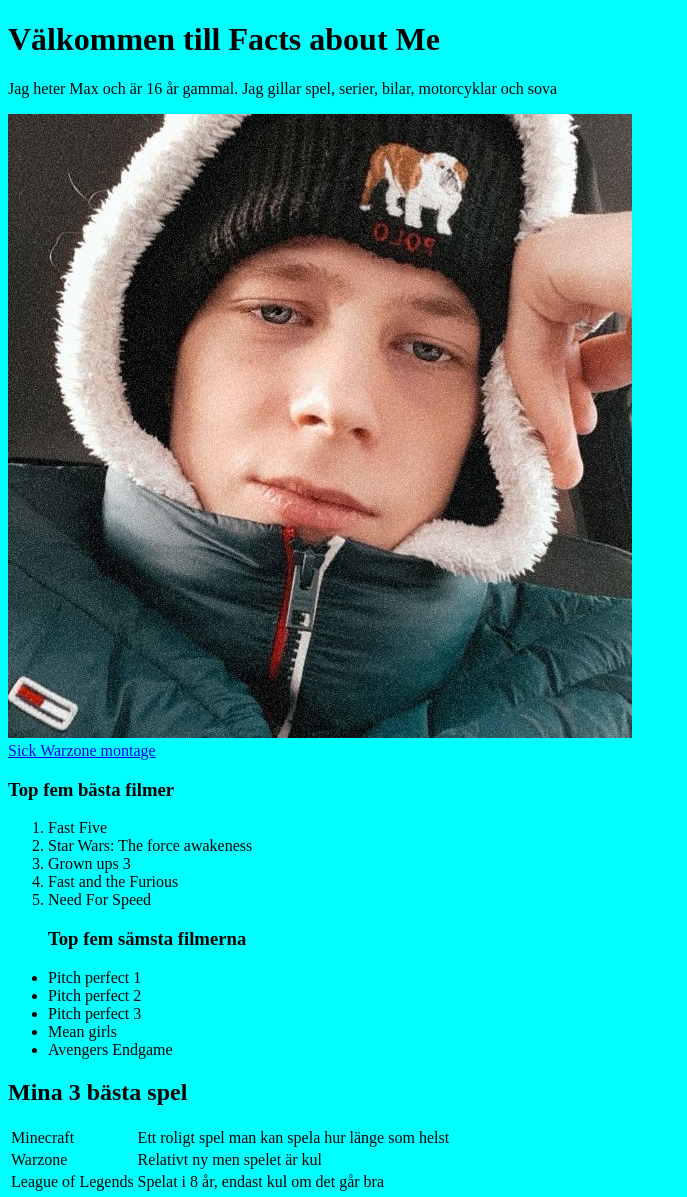
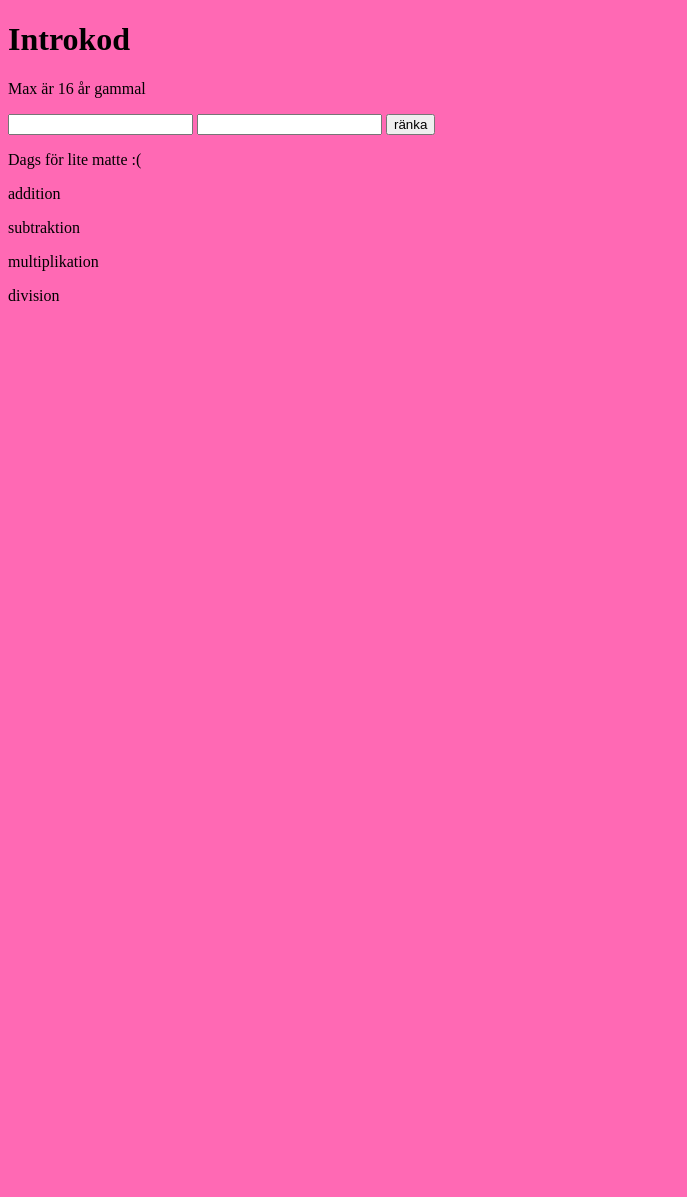
Before and after one commit to Kaktusgobrr/Max.Magnusson.IT.19.A, a plain HTML site: page Programering 1/introkodning/index.html in a window 1280 px wide. Shown: the whole page, without its empty margins (0-687 px from the left). After the commit the page ends 800 px from the top, so only its background shows below. Drawn offline with Linux system fonts and the light colour scheme.

Commit message:
miniräknare v1

```diff
--- a/Programering 1/introkodning/index.html
+++ b/Programering 1/introkodning/index.html
@@ -5,57 +5,22 @@
     <meta name="viewport" content="width=device-width, initial-scale=1.0">
     <title>Document</title>
     <script defer src="index.js"></script>
+    <script defer src ="index.js"></script>
 </head>
-<body style="background-color:aqua;"> <!--Snyggt ellerhur!-->
+<body style="background-color:hotpink;"> <!--Snyggt ellerhur!-->
     <div>
-        <h1>Välkommen till Facts about Me</h1>
+        <h1>Introkod</h1>
 
         <p id="text">Denna text ska vi ändra i Javascript</p> <!--Den blev faktiskt ändrad-->
     </div>
 
-    <img src="cv bild.jpg">
-<div>
+    <input type="text" id = "number1"/>
+    <input type="text" id = "number2"/>
+    <input type="submit" id="knapp" value="ränka"/>
 
-<a href="https://www.youtube.com/watch?v=dQw4w9WgXcQ" targets="_blank">Sick Warzone montage</a>
-</div>
-<!--Tryck på denna länk vetja-->
-
-
-<h3>Top fem bästa filmer</h3>
-<ol>
-    <li>Fast Five</li>
-    <li>Star Wars: The force awakeness</li>
-    <li>Grown ups 3</li>
-    <li>Fast and the Furious</li>
-    <li>Need For Speed</li>
-    <!--Fan va bra filmer-->
-</ol>
-<ul>
-<h3>Top fem sämsta filmerna</h3>
-    <li>Pitch perfect 1</li>
-    <li>Pitch perfect 2</li>
-    <li>Pitch perfect 3</li>
-    <li>Mean girls</li>
-    <li>Avengers Endgame</li>
-</ul>
-
-<h2>Mina 3 bästa spel</h2>
-<table>
-    <tbody>
-        <tr>
-            <td>Minecraft</td>
-            <td>Ett roligt spel man kan spela hur länge som helst</td>
-        </tr>
-        <tr>
-            <td>Warzone</td>
-            <td>Relativt ny men spelet är kul</td>
-        </tr>
-        <tr>
-            <td>League of Legends</td>
-            <td>Spelat i 8 år, endast kul om det går bra</td>
-        </tr>
-    </tbody>
-</table>
-<!--Jag håller med-->
-</body>
-</html>
+<p>Dags för lite matte :(</p>
+<p id="addition"></p>
+<p id="subtraktion"></p>
+<p id="multiplikation"></p>
+<p id="multiplikation"></p>
+<p id="division"></p>
--- a/Programering 1/introkodning/index.js
+++ b/Programering 1/introkodning/index.js
@@ -1,5 +1,3 @@
-
-
 let name = "Max"
 //bröh monento
 let age = 16
@@ -15,4 +13,32 @@ if (age >=18){
 } else {
 } console.log("Linus är jätte fin")
 let text= document. querySelector("#text")
-text.innerText = `Jag heter ${name} och är ${age} år gammal. Jag gillar spel, serier, bilar, motorcyklar och sova`
+text.innerText = `${name} är ${age} år gammal`
+
+let mult = document.querySelector("#multiplikation")
+let div = document.querySelector("#division")
+let add = document.querySelector("#addition")
+let sub = document.querySelector("#subtraktion")
+
+mult.innerHTML = `multiplikation`
+div.innerHTML = `division`
+add.innerHTML = `addition`
+sub.innerHTML = `subtraktion`
+
+let button = document.querySelector("#knapp")
+
+button.addEventListener("click", math)
+
+function math(event) {
+
+    console.log("math-funktionen körs")
+
+    let num1 = parseFloat(document.querySelector("#number1").value)
+    let num2 = parseFloat(document.querySelector("#number2").value)
+
+    add.innerHTML = `${num1}+${num2}=${num1+num2}`
+    sub.innerHTML = `${num1}-${num2}=${num1+num2}`
+    mult.innerHTML = `${num1}*${num2}=${num1+num2}`
+    div.innerHTML = `${num1}/${num2}=${num1+num2}`
+
+}
```
Also changed, not shown: tillämplad programering/index.html (added, +61 -0 lines), README.md.
